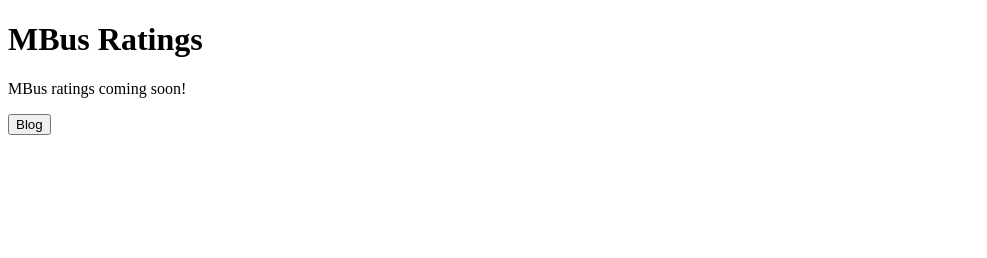
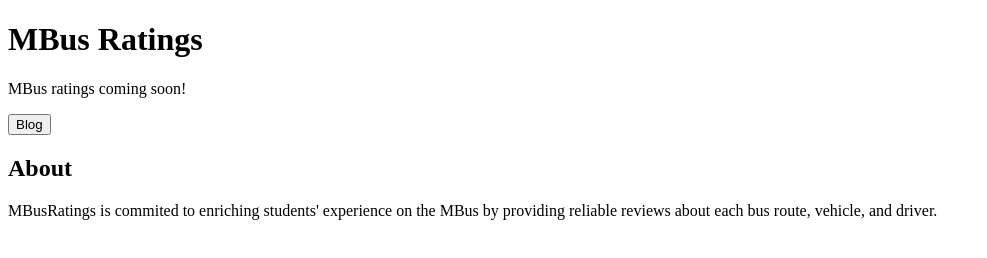
Before and after one commit to MaggiePeterson/mbusratings.github.io, a plain HTML site: page index.html in a window 1280 px wide. Shown: the whole page, without its empty margins (0-987 px from the left). Drawn offline with Linux system fonts and the light colour scheme.

Commit message:
added mission statement

```diff
--- a/index.html
+++ b/index.html
@@ -1,11 +1,15 @@
 <!DOCTYPE html>
 <html>
+
+<title> Home </title>
 <body>
 
 <h1>MBus Ratings</h1>
 <p>MBus ratings coming soon!</p>
 <button onclick="document.location='blog.html'">Blog</button>
 
+<h2> About </h2>
+<p1> MBusRatings is commited to enriching students' experience on the MBus by providing reliable reviews about each bus route, vehicle, and driver. </p1>
 
 </body>
 </html>
```
Also changed, not shown: blog.html (+1 -0 lines).
